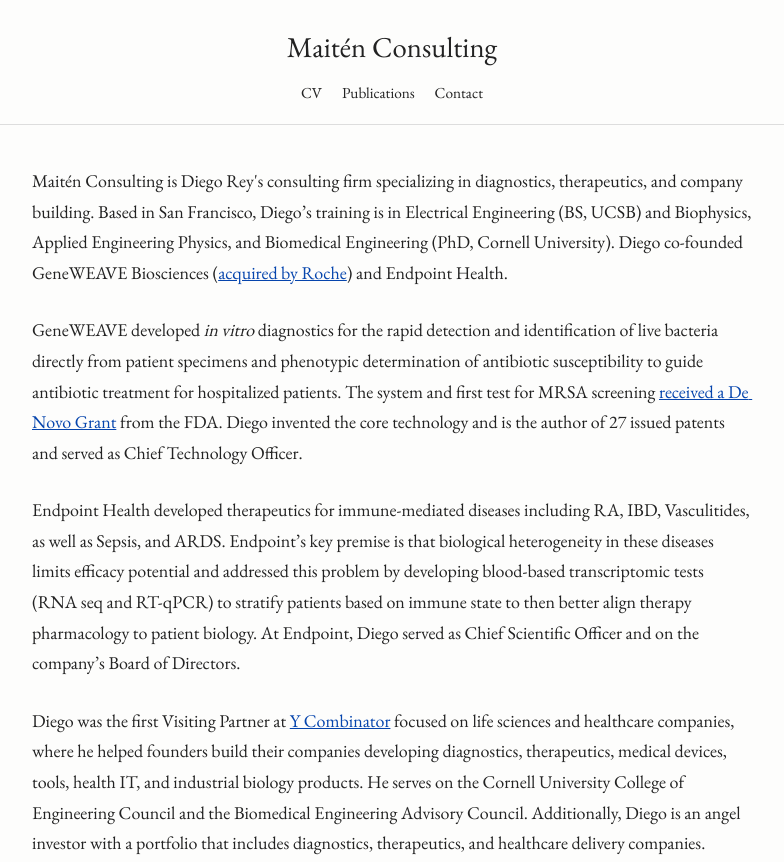
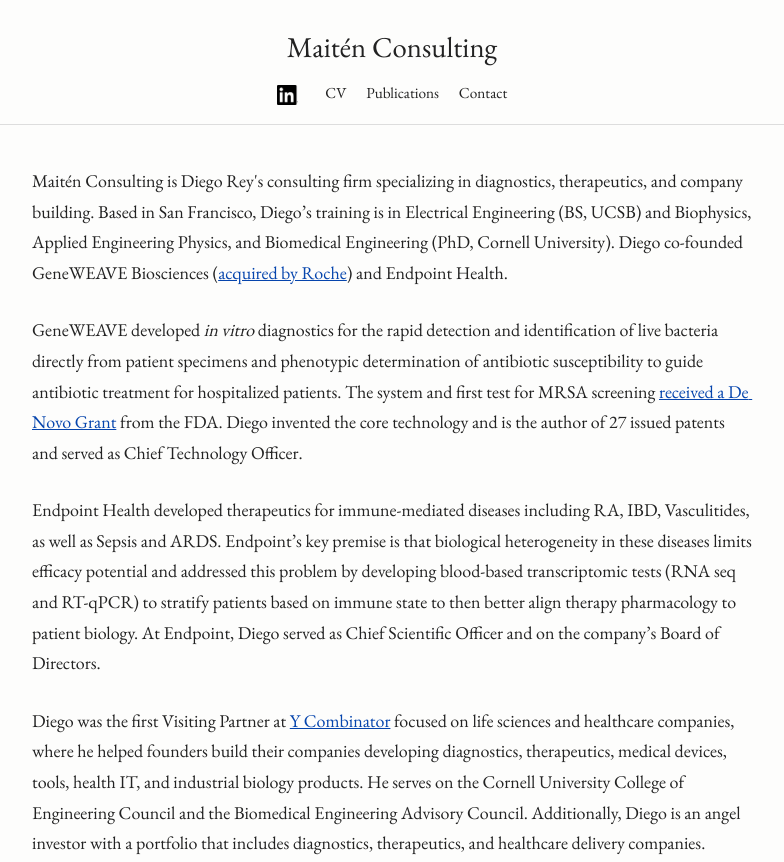
Before and after one commit to diegoarielrey/maitenconsulting, a plain HTML site: page index.html in a window 1280 px wide. Shown: the top 862 px of the page, without its empty margins (248-1032 px from the left). Drawn offline with nearby package versions, Linux system fonts and the light colour scheme.

Commit message:
Add LinkedIn logo to Maitén Consulting nav before CV

```diff
--- a/index.html
+++ b/index.html
@@ -7,11 +7,21 @@
   <link rel="icon" href="maiten_favicon.png" />
   <link rel="stylesheet" href="styles.css" />
   <link href="https://fonts.googleapis.com/css2?family=EB+Garamond&display=swap" rel="stylesheet">
+  <style>
+    nav img {
+      height: 20px;
+      vertical-align: middle;
+      margin-right: 0.4rem;
+    }
+  </style>
 </head>
 <body>
   <header>
     <h1><a href="index.html">Maitén Consulting</a></h1>
     <nav>
+      <a href="https://www.linkedin.com/in/diegorey/" target="_blank">
+        <img src="logos/InBug-Black.png" alt="LinkedIn logo" />
+      </a>
       <a href="DiegoRey_CV_March_2025.pdf" target="_blank">CV</a>
       <a href="https://scholar.google.com/citations?user=e81k_fIAAAAJ&hl=en" target="_blank">Publications</a>
       <a href="contact.html">Contact</a>
@@ -24,7 +34,7 @@
 
       <p>GeneWEAVE developed <em>in vitro</em> diagnostics for the rapid detection and identification of live bacteria directly from patient specimens and phenotypic determination of antibiotic susceptibility to guide antibiotic treatment for hospitalized patients. The system and first test for MRSA screening <a href="https://www.fda.gov/news-events/press-announcements/fda-authorizes-marketing-diagnostic-test-uses-novel-technology-detect-mrsa-bacteria" target="_blank">received a De Novo Grant</a> from the FDA. Diego invented the core technology and is the author of 27 issued patents and served as Chief Technology Officer.</p>
 
-      <p>Endpoint Health developed therapeutics for immune-mediated diseases including RA, IBD, Vasculitides, as well as Sepsis, and ARDS. Endpoint’s key premise is that biological heterogeneity in these diseases limits efficacy potential and addressed this problem by developing blood-based transcriptomic tests (RNA seq and RT-qPCR) to stratify patients based on immune state to then better align therapy pharmacology to patient biology. At Endpoint, Diego served as Chief Scientific Officer and on the company’s Board of Directors.</p>
+      <p>Endpoint Health developed therapeutics for immune-mediated diseases including RA, IBD, Vasculitides, as well as Sepsis and ARDS. Endpoint’s key premise is that biological heterogeneity in these diseases limits efficacy potential and addressed this problem by developing blood-based transcriptomic tests (RNA seq and RT-qPCR) to stratify patients based on immune state to then better align therapy pharmacology to patient biology. At Endpoint, Diego served as Chief Scientific Officer and on the company’s Board of Directors.</p>
 
       <p>Diego was the first Visiting Partner at <a href="https://www.ycombinator.com/" target="_blank">Y Combinator</a> focused on life sciences and healthcare companies, where he helped founders build their companies developing diagnostics, therapeutics, medical devices, tools, health IT, and industrial biology products. He serves on the Cornell University College of Engineering Council and the Biomedical Engineering Advisory Council. Additionally, Diego is an angel investor with a portfolio that includes diagnostics, therapeutics, and healthcare delivery companies.</p>
     </section>
```
Also changed, not shown: logos/InBug-Black.png (added).
